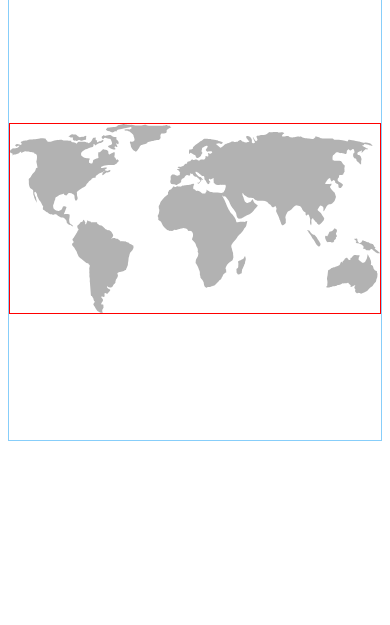
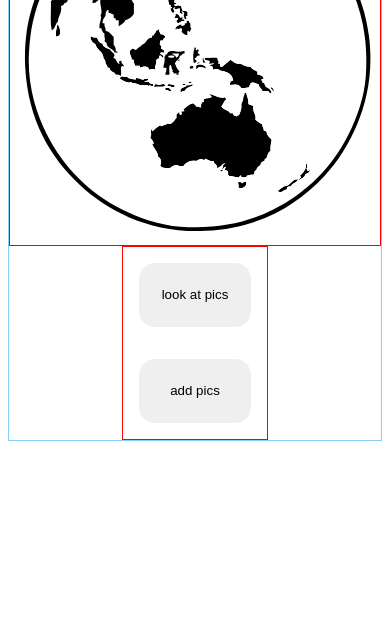
Before and after one commit to katfay/we-were-here, a website: page index.html in a window 390 px wide. Shown: the part 219-844 px from the top of the page. Drawn offline with Linux system fonts and the light colour scheme.

Commit message:
Update containers and media queries

```diff
--- a/index.html
+++ b/index.html
@@ -8,15 +8,30 @@
     <title>weWereHere vanillaJs</title>
   </head>
   <body>
-    <div class="flex-container test-border-parent">
+    <div class="flex-container-main test-border-parent">
       <div class="site-name test-border">
         <h1>weWereHere</h1>
       </div>
       <img
         src="./public/images/map.svg"
         alt="A grey and white world map"
-        class="map-pic test-border"
+        class="map-pic test-border image-1"
+        id="worldMap"
       />
+      <img
+        src="./public/images/map4.svg"
+        alt="A grey and white world map"
+        class="map-pic test-border image-2"
+        id="worldMap"
+      />
+      <div class="flex-container test-border">
+        <button class="pic-buttons">
+          <a class="" href="#" target="blank">look at pics</a>
+        </button>
+        <button class="pic-buttons">
+          <a class="" href="#" target="blank">add pics</a>
+        </button>
+      </div>
     </div>
   </body>
 </html>
--- a/public/styles.css
+++ b/public/styles.css
@@ -6,7 +6,21 @@
   border: solid 1px lightskyblue;
 }
 
+a {
+  text-decoration: none;
+  color: black;
+}
+
+.image-2 {
+  display: none;
+}
+
 .flex-container {
+  display: flex;
+  flex-direction: row;
+}
+
+.flex-container-main {
   display: flex;
   flex-direction: column;
   flex-wrap: wrap;
@@ -18,28 +32,60 @@
 .map-pic {
   max-width: 100%;
   max-height: 100%;
+  fill: #ffc0cb;
+}
+
+.pic-buttons {
+  min-height: 4rem;
+  min-width: 7rem;
+  border-radius: 1rem;
+  border-style: none;
+  margin: 1rem;
 }
 
 .site-name {
   background-color: pink;
   max-width: fit-content;
 }
-/*
 
 @media (max-width: 700px) {
   .flex-container {
+    display: flex;
+    flex-direction: column;
+  }
+
+  .flex-container-main {
+    display: flex;
     flex-direction: column;
     flex-wrap: wrap;
+    justify-content: space-evenly;
+    align-items: center;
+    min-height: 650px;
+  }
+
+  .image-1 {
+    display: none;
+  }
+
+  .image-2 {
+    display: flex;
   }
 
   .map-pic {
+    max-width: 100%;
+    max-height: 100%;
+  }
+
+  .pic-buttons {
+    min-height: 4rem;
+    min-width: 7rem;
+    border-radius: 1rem;
+    border-style: none;
+    margin: 1rem;
   }
 
   .site-name {
-  }
-
-  .world-map {
+    background-color: pink;
+    max-width: fit-content;
   }
 }
-
- */
```
Also changed, not shown: public/images/map4.svg (added), 2 other files.
